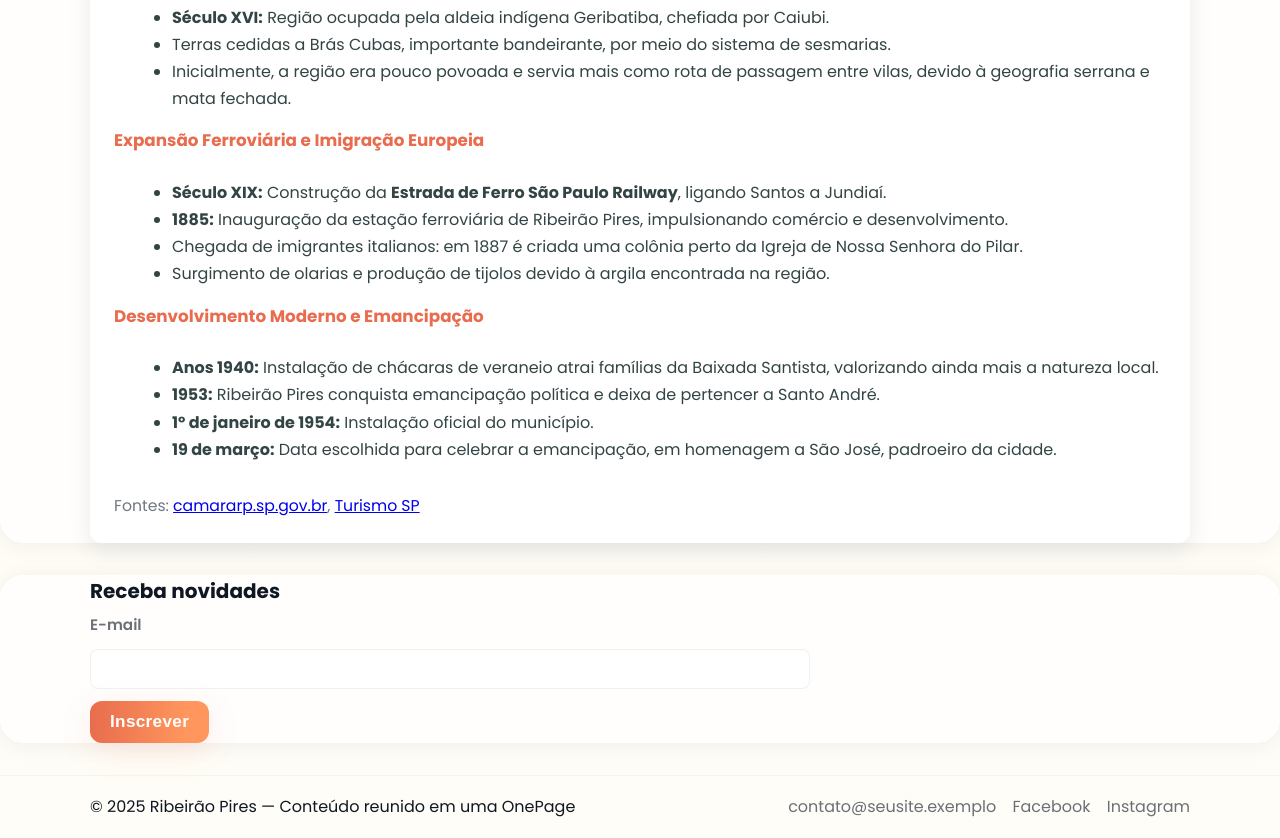
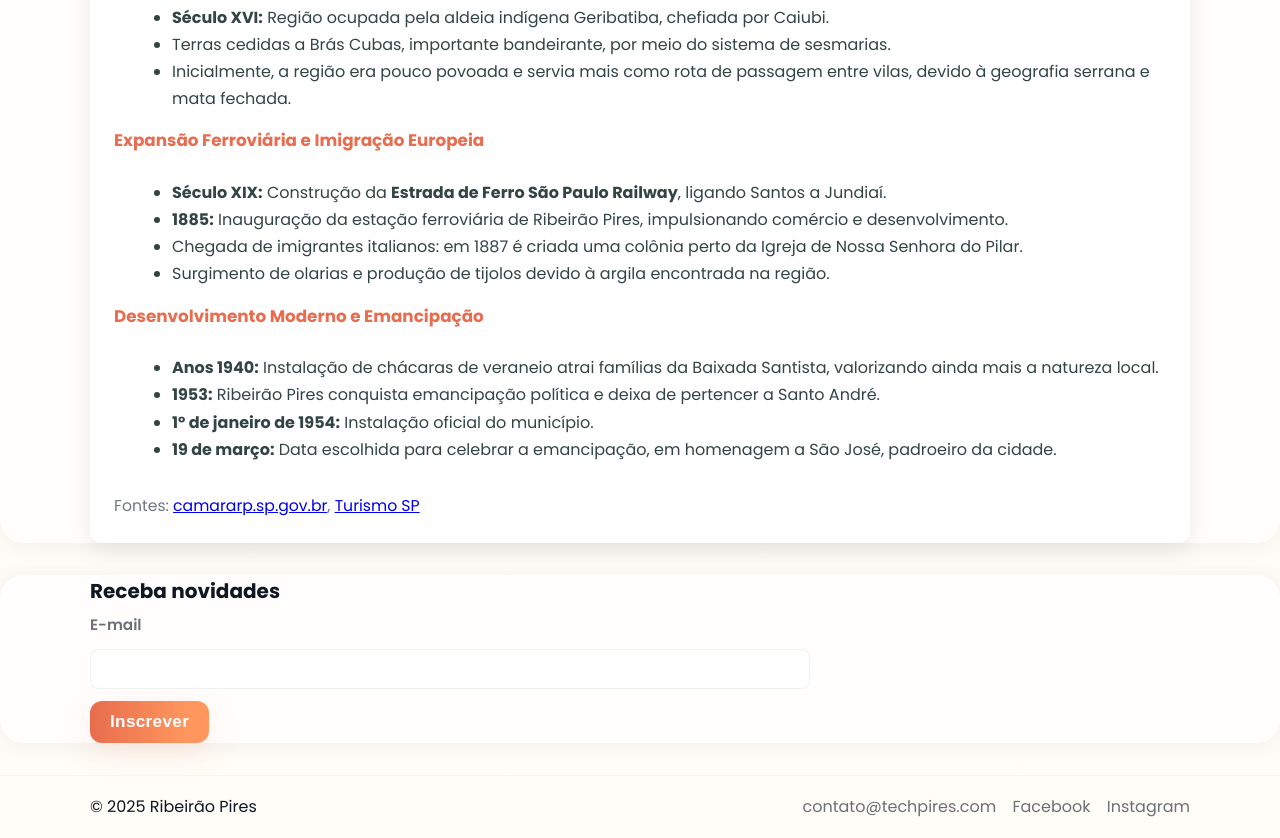
Before and after one commit to gustavogribeiro8-spec/TechPires, a plain HTML site: page index.html in a window 1280 px wide. Shown: the part 3041-3879 px from the top of the page. Drawn offline with nearby package versions, Linux system fonts and the light colour scheme.

Commit message:
decimo commit --- finalizado

```diff
--- a/index.html
+++ b/index.html
@@ -1426,14 +1426,13 @@
     <footer>
       <div class="footer-inner">
         <div>
-          © <span id="ano"></span> Ribeirão Pires — Conteúdo reunido em uma
-          OnePage
+          © <span id="ano"></span> Ribeirão Pires
         </div>
         <div class="footer-contacts">
           <a
             href="mailto:contato@seusite.exemplo"
             aria-label="E-mail de contato"
-            >contato@seusite.exemplo</a
+            >contato@techpires.com</a
           >
           <a href="https://www.facebook.com/" target="_blank" rel="noopener"
             >Facebook</a
```
